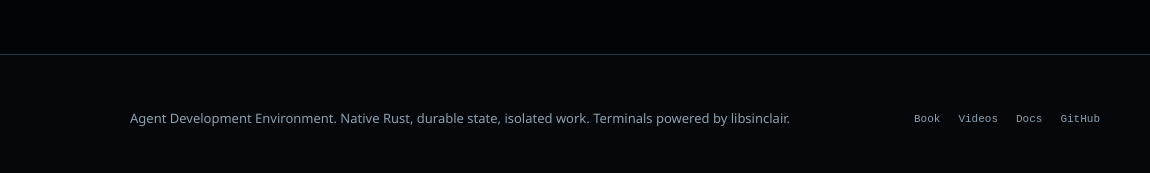
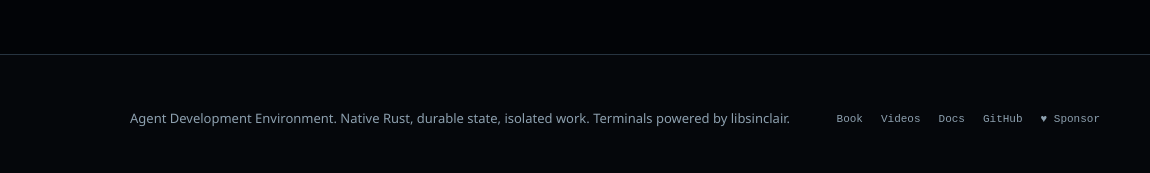
Before and after one commit to wess/asylum, a website built with Vite: page site/index.html in a window 1280 px wide. Shown: the part 4548-4721 px from the top of the page, 130-1280 px from the left. Built offline with nearby package versions, Linux system fonts and the light colour scheme; animation ran at ten frames a second; a web font is replaced by a local one.

Commit message:
Add sponsor link to the site footer

```diff
--- a/site/index.html
+++ b/site/index.html
@@ -228,6 +228,7 @@
           <a href="./videos/">Videos</a>
           <a href="./docs/">Docs</a>
           <a href="https://github.com/wess/asylum">GitHub</a>
+          <a href="https://github.com/sponsors/wess">&hearts; Sponsor</a>
         </nav>
       </div>
     </footer>
```
